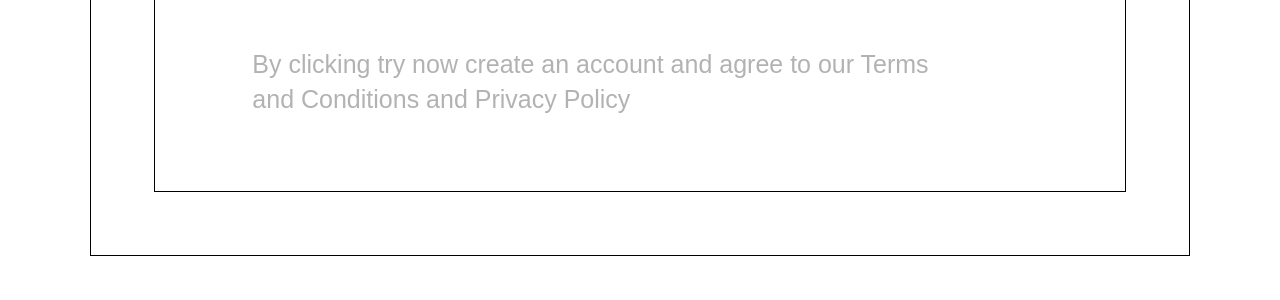
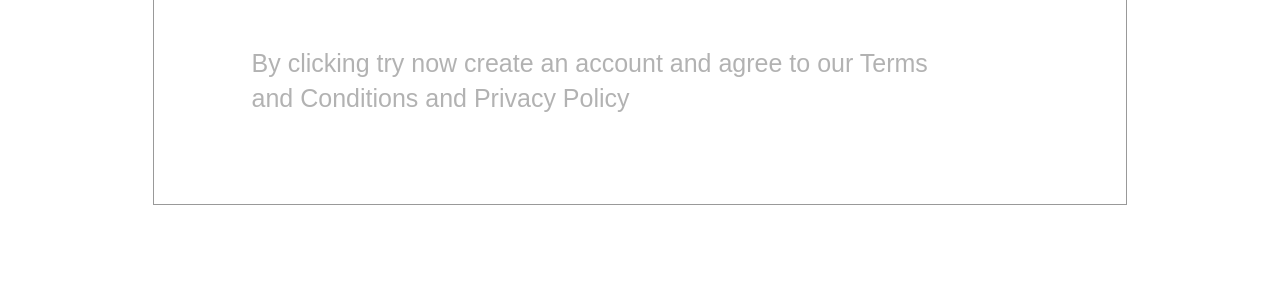
Before and after one commit to Maxsilver46/call-to-action, a plain HTML site: page index.html in a window 1280 px wide. Shown: the part 676-976 px from the top of the page. Drawn offline with Linux system fonts and the light colour scheme.

```diff
--- a/index.html
+++ b/index.html
@@ -12,11 +12,10 @@
         width: 1100px;
         margin: 2.5% auto;
         padding: 5%;
-        border: 1px solid black;
       }
 
       #content {
-        border: 1px solid black;
+        border: 1px solid rgba(0, 0, 0, 0.4);
         width: 100%;
         padding: 5% 10%;
       }
@@ -61,6 +60,7 @@
         font-weight: 200;
         line-height: 35px;
         color: rgba(0, 0, 0, 0.3);
+        margin-bottom: 5%;
       }
     </style>
   </head>
```
